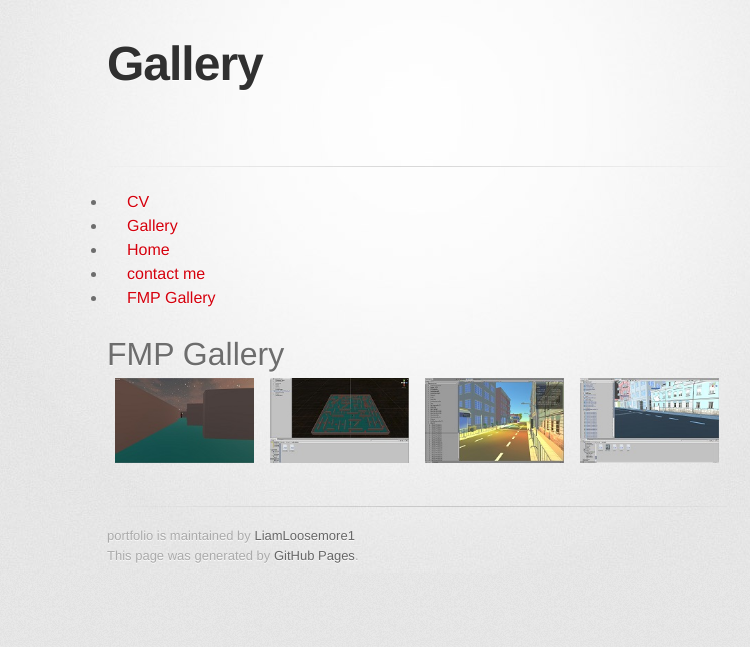
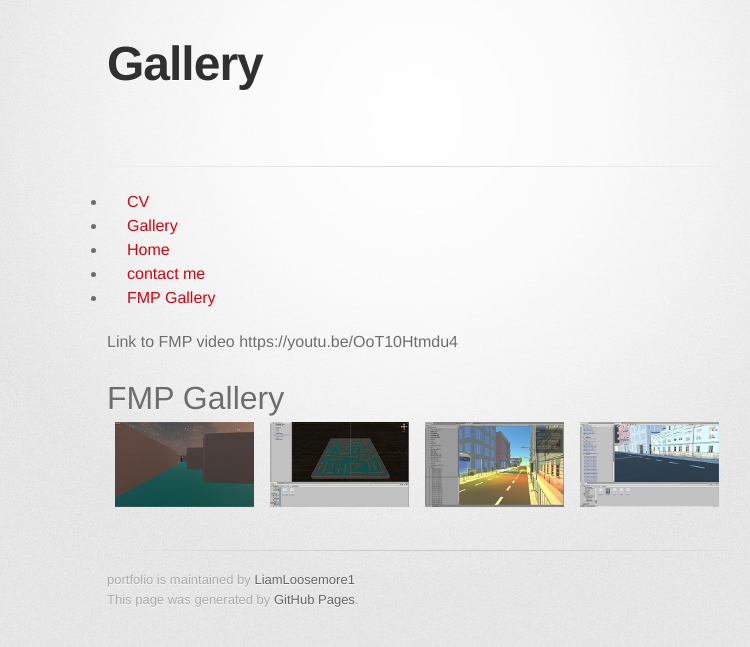
Before and after one commit to LiamLoosemore1/portfolio, a Jekyll site: the page built from FMPgallery.md, in a window 1280 px wide. Shown: the top 647 px of the page, without its empty margins (223-973 px from the left). Built offline with Jekyll 4.4.1, drawn with Linux system fonts in a browser that asks for light colours; some web fonts are replaced; the repository's description, which GitHub fills in, is left out.

Commit message:
Update FMPgallery.md

```diff
--- a/FMPgallery.md
+++ b/FMPgallery.md
@@ -3,4 +3,8 @@ layout: gallery
 title: Gallery
 ---
 
+
+Link to FMP video
+https://youtu.be/OoT10Htmdu4
+
 # FMP Gallery
```
